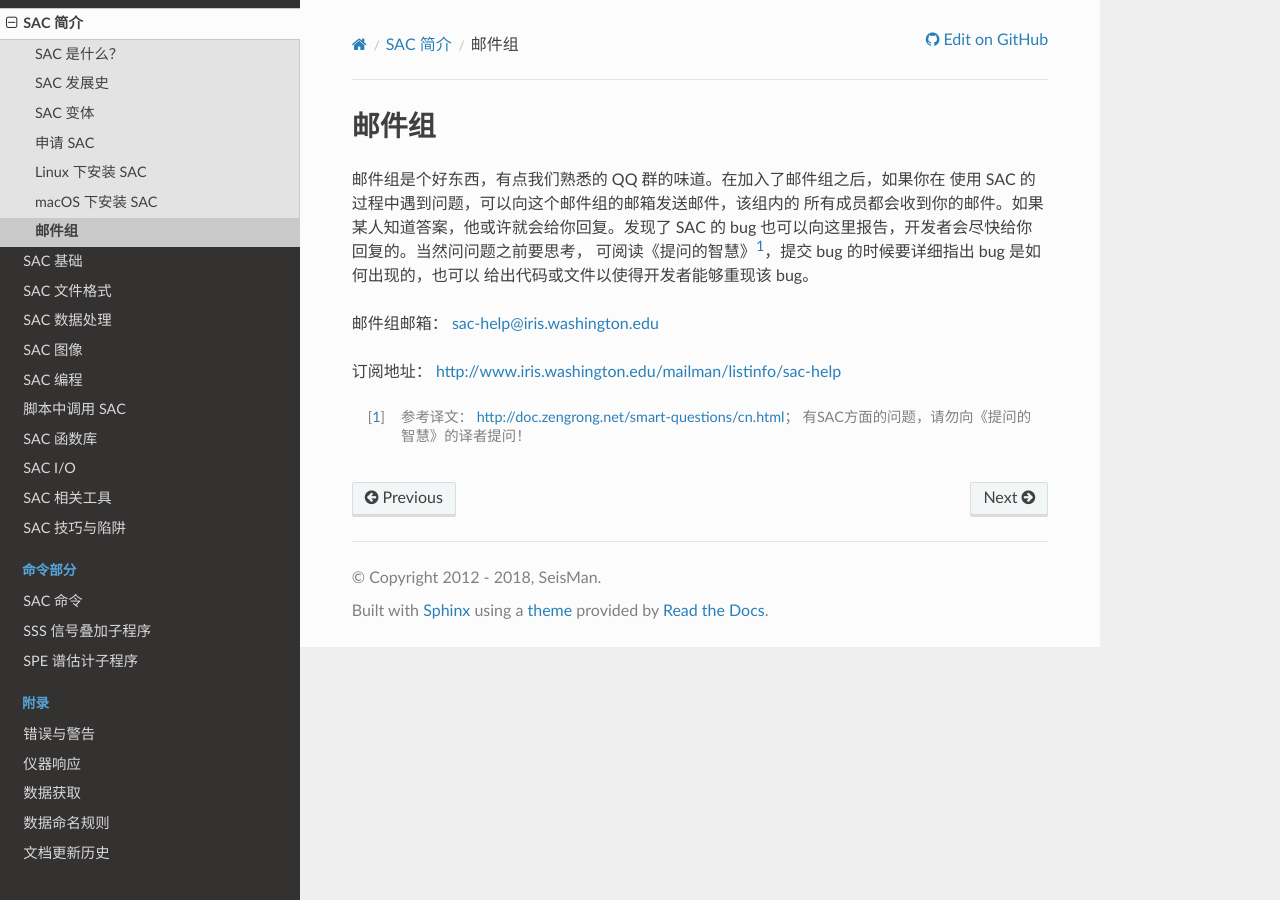
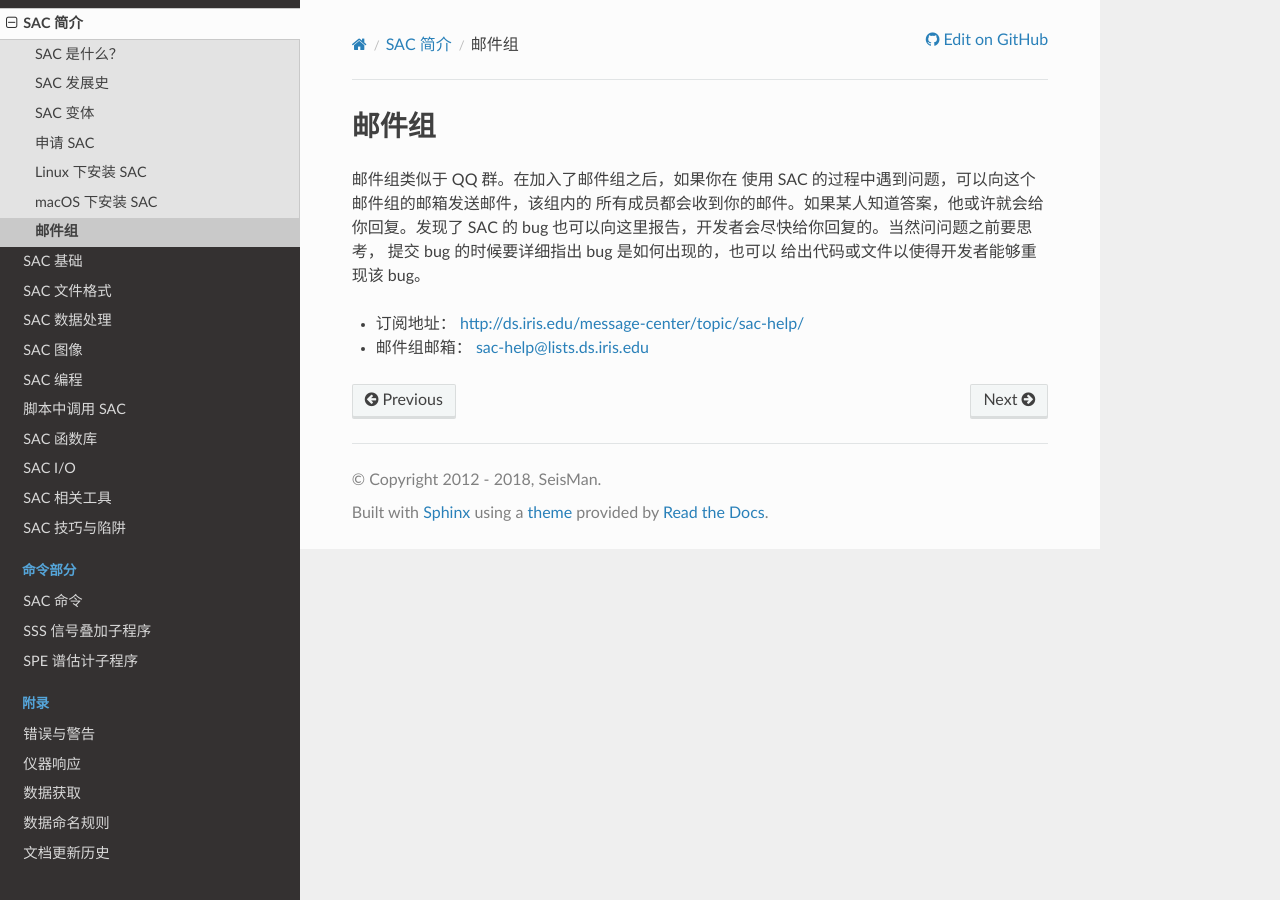
Before and after one commit to seisman/SAC_Docs_zh, a Sphinx documentation site: the page built from source/introduction/maillist.rst, in a window 1280 px wide. Built offline with Sphinx 7.4.7 and the Read the Docs theme 2.0.0, drawn with Linux system fonts in a browser that asks for light colours.

Commit message:
SAC has changed the mail list to IRIS

```diff
--- a/source/introduction/maillist.rst
+++ b/source/introduction/maillist.rst
@@ -1,16 +1,12 @@
 邮件组
 ======
 
-邮件组是个好东西，有点我们熟悉的 QQ 群的味道。在加入了邮件组之后，如果你在
+邮件组类似于 QQ 群。在加入了邮件组之后，如果你在
 使用 SAC 的过程中遇到问题，可以向这个邮件组的邮箱发送邮件，该组内的
 所有成员都会收到你的邮件。如果某人知道答案，他或许就会给你回复。发现了
 SAC 的 bug 也可以向这里报告，开发者会尽快给你回复的。当然问问题之前要思考，
-可阅读《提问的智慧》\ [1]_，提交 bug 的时候要详细指出 bug 是如何出现的，也可以
+提交 bug 的时候要详细指出 bug 是如何出现的，也可以
 给出代码或文件以使得开发者能够重现该 bug。
 
-邮件组邮箱： sac-help@iris.washington.edu
-
-订阅地址： http://www.iris.washington.edu/mailman/listinfo/sac-help
-
-.. [1] 参考译文： http://doc.zengrong.net/smart-questions/cn.html\ ；
-   有SAC方面的问题，请勿向《提问的智慧》的译者提问！
+- 订阅地址： http://ds.iris.edu/message-center/topic/sac-help/
+- 邮件组邮箱： sac-help@lists.ds.iris.edu
```
